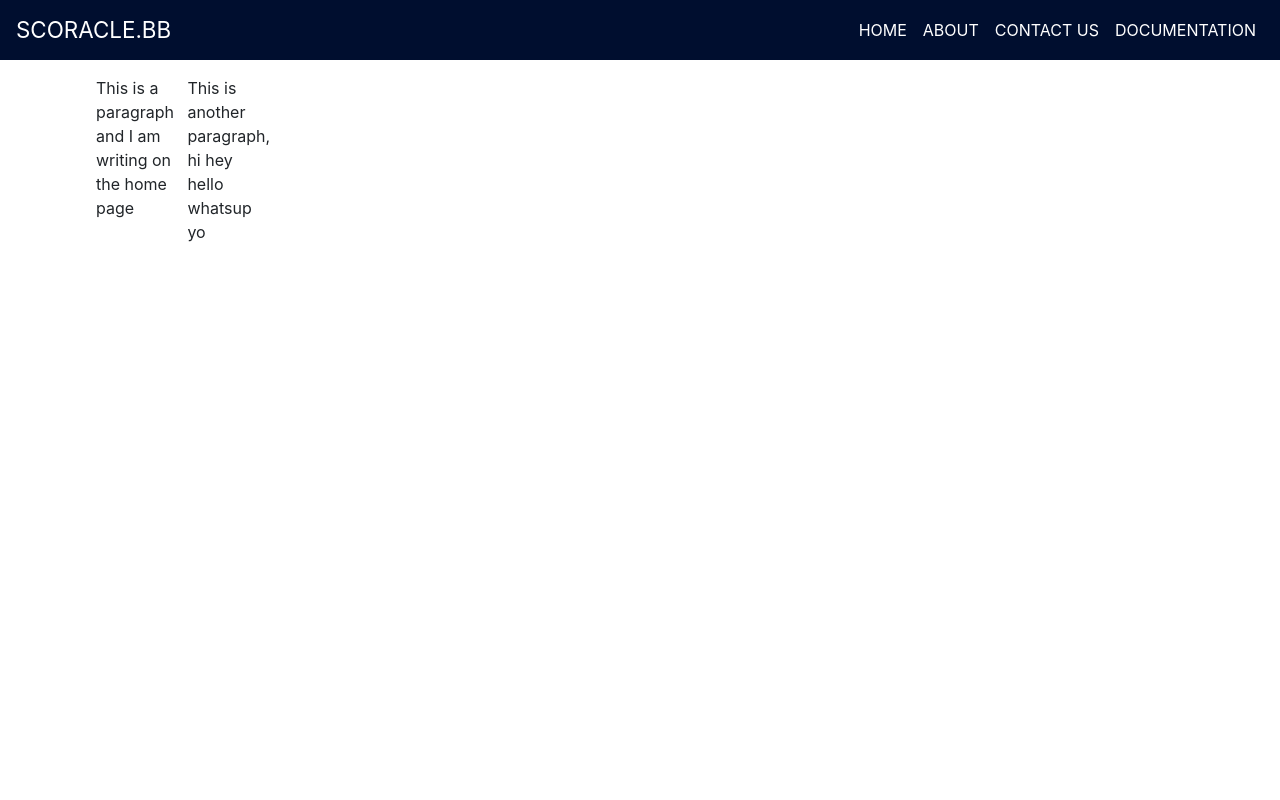
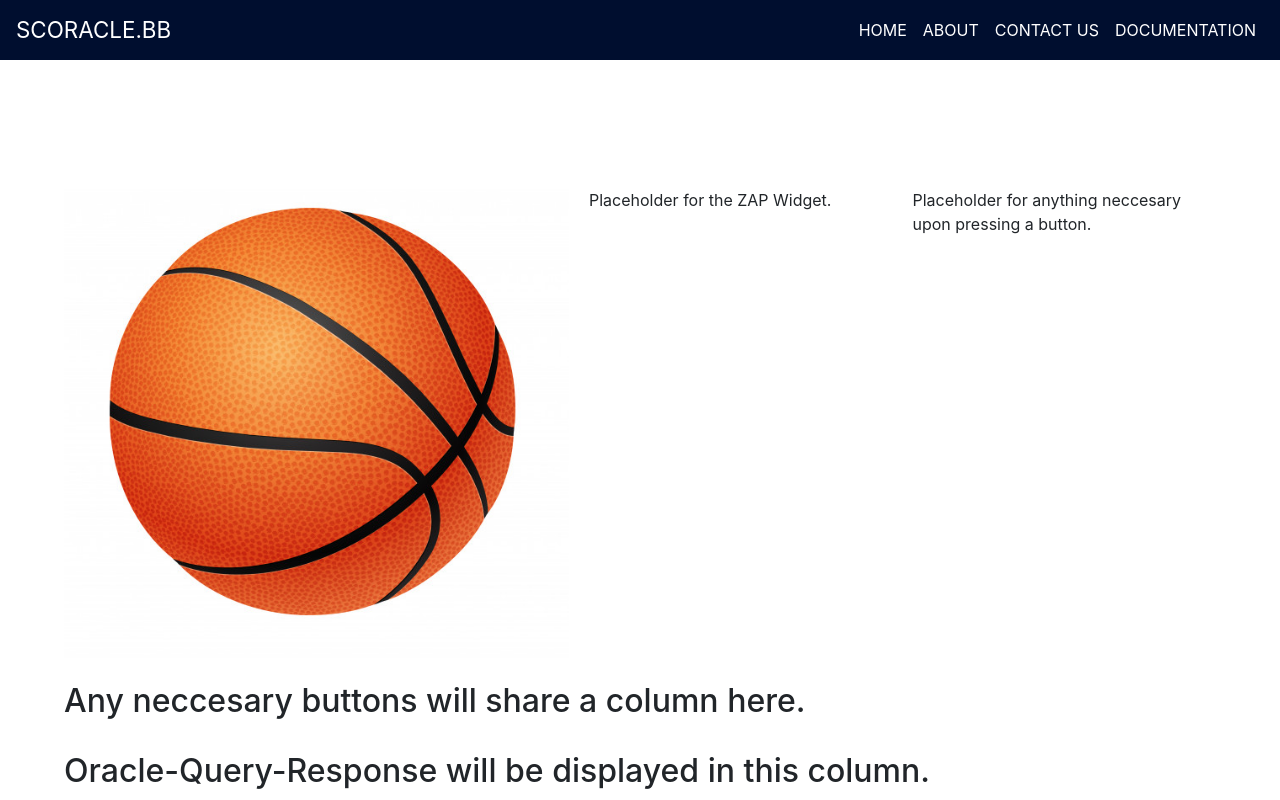
Before and after one commit to GeorgeKarakyklas/uconn_seniordesign_webapp, a React (Create React App) app: page / in a window 1280 px wide. Built offline with nearby package versions, Linux system fonts and the light colour scheme.

Commit message:
Added placeholders for all necessary elements

```diff
--- a/src/pages/Home.js
+++ b/src/pages/Home.js
@@ -1,5 +1,6 @@
 import React from 'react';
 import styled from 'styled-components';
+import { Container, Grid } from '../styled/HomeStyled';
 
 const GridWrapper = styled.div`
   display: grid;
@@ -12,8 +13,19 @@ const GridWrapper = styled.div`
 `;
 
 export const Home = (props) => (
-  <GridWrapper>
-    <p>This is a paragraph and I am writing on the home page</p>
-    <p>This is another paragraph, hi hey hello whatsup yo</p>
-  </GridWrapper>
+  <Container>
+    <Grid>
+      <img src = {"/images/basketball.png"} alt = "ball"></img>
+      <div>
+        <p>Placeholder for the ZAP Widget.</p>
+      </div>
+      <div>
+        <p>Placeholder for anything neccesary upon pressing a button.</p>
+      </div>
+    </Grid>
+    <br></br>
+    <h2>Any neccesary buttons will share a column here.</h2>
+    <br></br>
+    <h2>Oracle-Query-Response will be displayed in this column.</h2>
+  </Container>
 )
--- /dev/null
+++ b/src/styled/HomeStyled.js
@@ -0,0 +1,13 @@
+import styled from "styled-components";
+
+export const Container = styled.div`
+    max-width: 90vw;
+    margin: 0 auto;
+`;
+
+export const Grid = styled.div`
+    display: grid;
+    grid-gap: 20px;
+    margin-top: 8em;
+    grid-template-columns: repeat(3, 1fr);
+`;
```
Also changed, not shown: public/images/basketball.png (added).
